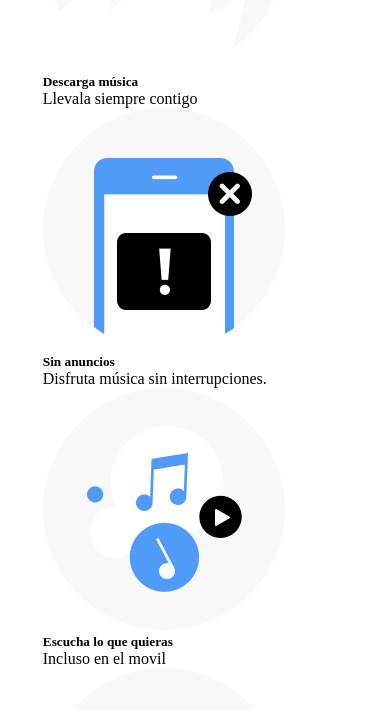
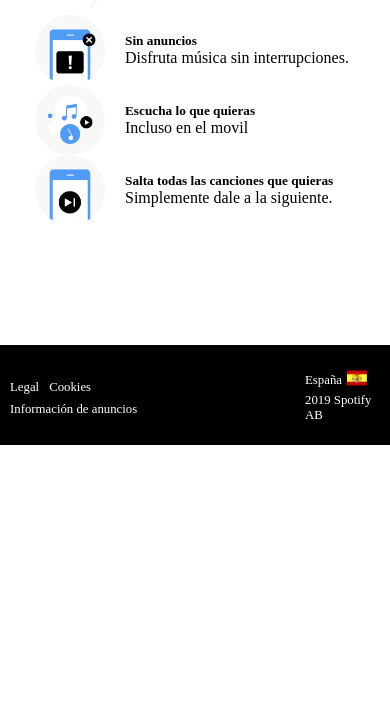
Before and after one commit to Vianam92/page-Spotify, a website: page src/html/index.html in a window 390 px wide. Shown: the part 623-1333 px from the top of the page. After the commit the page ends 1068 px from the top, so only its background shows below. Drawn offline with nearby package versions, Linux system fonts and the light colour scheme; files that its build step writes are made by us from their sources; files whose address does not match are found by name.

Commit message:
added mobile ok

```diff
--- a/src/html/partials/main.html
+++ b/src/html/partials/main.html
@@ -18,21 +18,21 @@
         <h2 class="container-white--h2">¿Por qué pasarte a premium?</h2>
         <article class="container-white--icon-div icon-div2">
             <img src="./assets/images/benefit-1.png" Alt="descarga música" class="icon-div2__icon">
-            <div class="text">
+            <div class="icon-div2__text">
                 <h5>Descarga música</h5>
                 <p>Llevala siempre contigo</p>
             </div>
         </article>
         <article class="container-white--icon-div icon-div2">
             <img src="./assets/images/benefit-2.png" Alt="Sin anuncios" class="icon-div2__icon">
-            <div class="text">
+            <div class="icon-div2__text">
                 <h5>Sin anuncios</h5>
                 <p>Disfruta música sin interrupciones.</p>
             </div>
         </article>
         <article class="container-white--icon-div icon-div2">
             <img src="./assets/images/benefit-3.png" Alt="Escucha lo que quieras" class="icon-div2__icon">
-            <div class="text">
+            <div class="icon-div2__text">
                 <h5>Escucha lo que quieras</h5>
                 <p>Incluso en el movil</p>
             </div>
@@ -40,7 +40,7 @@
         <article class="container-white--icon-div icon-div2">
             <img src="./assets/images/benefit-4.png" Alt="Salta todas las canciones que quieras."
                 class="icon-div2__icon">
-            <div class="text">
+            <div class="icon-div2__text">
                 <h5>Salta todas las canciones que quieras</h5>
                 <p>Simplemente dale a la siguiente.</p>
             </div>
--- a/src/scss/layout/_page.scss
+++ b/src/scss/layout/_page.scss
@@ -26,6 +26,14 @@
             padding-top:30px;
         }
     }
+    &-white{
+        padding:30px;
+        &--h2{
+            font-size: 2rem;
+            text-align: center;
+            padding-bottom:40px;
+        }
+    }
 }
 
 .boton{
@@ -49,3 +57,18 @@
       text-transform: capitalize;
       font-family:'rubik', sans-serif
   ;}
+
+  .icon-div2{
+      width:100%;
+      display:flex;
+      align-items: center;
+      padding-left:20px;
+      &__icon{
+          width:70px;
+          height: 70px;
+      }
+      &__text{
+          width:250px;
+          margin-left:20px;
+      }
+  }
```
